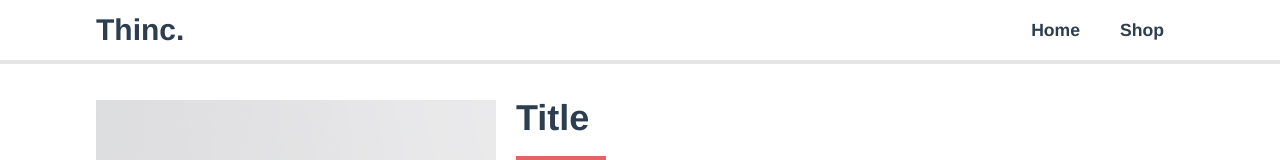
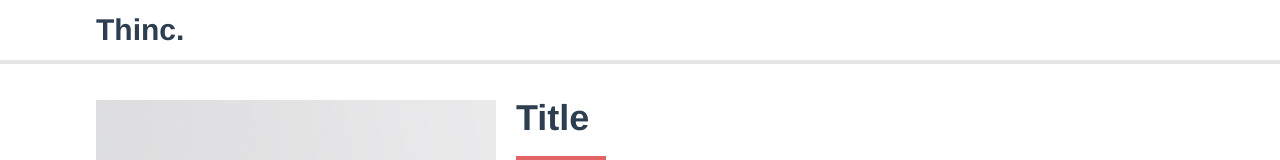
Before and after one commit to hamzaabamboo/thinc-open-house, a Vue app: page / in a window 1280 px wide. Shown: the top 160 px of the page. Built offline with nearby package versions, Linux system fonts and the light colour scheme.

Commit message:
Removed nav links

```diff
--- a/src/assets/css/app.css
+++ b/src/assets/css/app.css
@@ -1,8 +1,8 @@
 ::selection {
-  background: rgba(227, 100, 100, 0.3);
+  background: rgba(64, 78, 90, 0.2);
 }
 ::-moz-selection {
-  background: rgba(227, 100, 100, 0.3);
+  background: rgba(64, 78, 90, 0.2);
 }
 
 /* Row/Col */
@@ -72,9 +72,6 @@ nav {
   width: 100vw;
 }
 nav .container {
-  align-items: stretch;
-  display: flex;
-  justify-content: space-between;
   margin-top: 0;
   margin-bottom: 0;
 }
--- a/src/components/HelloWorld.vue
+++ b/src/components/HelloWorld.vue
@@ -7,17 +7,9 @@
       v-if="showModal"
       @close="showModal = false"/>
 		<nav>
-			<div class="container row">
-				<div class="col">
-					<h2 class="logo">Thinc.</h2>
-				</div>
-				<div class="col">
-					<ul>
-						<li><a>Home</a></li>
-						<li><a>Shop</a></li>
-					</ul>
-				</div>
-			</div>
+      <div class="container">
+        <h2 class="logo">Thinc.</h2>
+      </div>
 		</nav>
 		<main class="container">
 			<div class="row">
```
